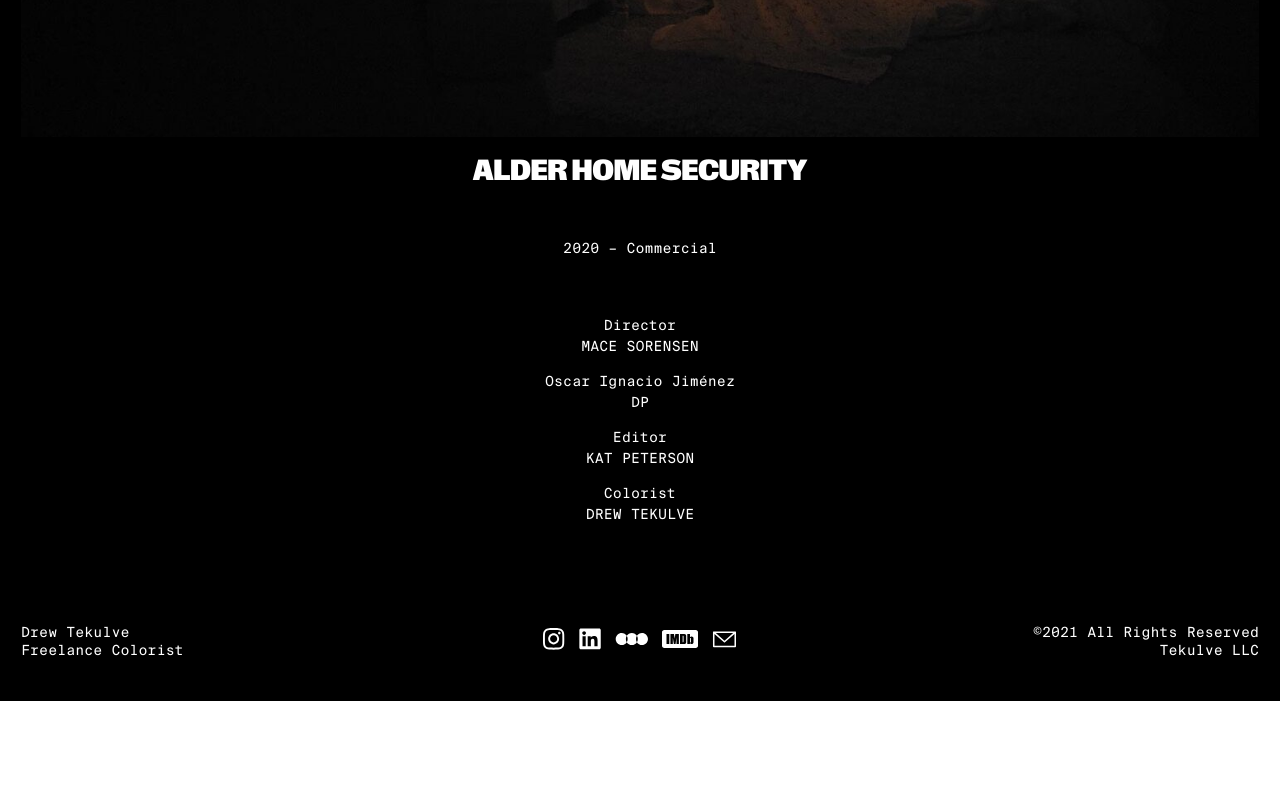
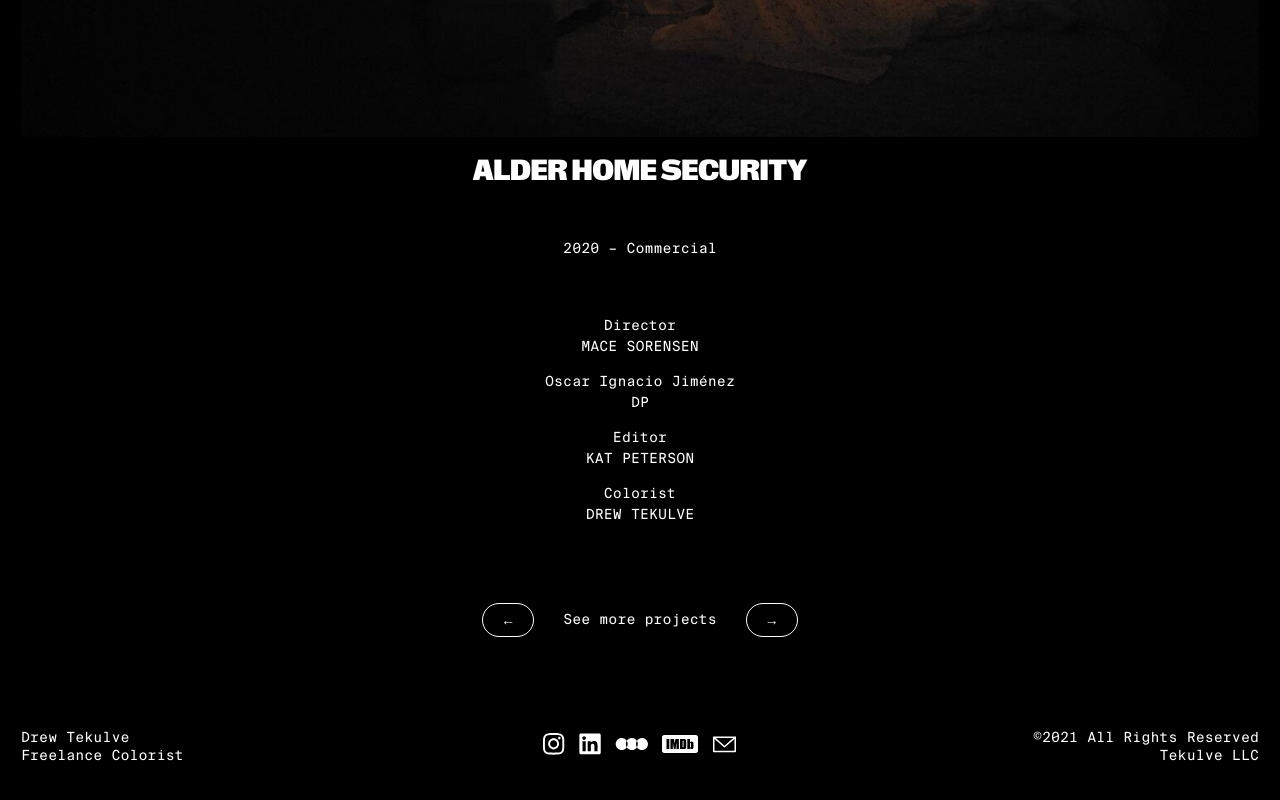
Before and after one commit to veryfunco/drew-tekulve, a Next.js app: page /projects/alder-home-security in a window 1280 px wide. Shown: the part 423-1223 px from the top of the page. Before the commit the page ends 1124 px from the top, so only its background shows below. Built offline with nearby package versions, Linux system fonts and the light colour scheme.

Commit message:
Navigation between adjacent project pages

```diff
--- a/components/Button/Button.tsx
+++ b/components/Button/Button.tsx
@@ -1,4 +1,4 @@
-import { ButtonHTMLAttributes, ReactNode } from "react";
+import { AnchorHTMLAttributes, ButtonHTMLAttributes, ReactNode } from "react";
 import classnames from "classnames";
 
 import styles from "./Button.module.css";
@@ -11,7 +11,12 @@
   wide?: boolean;
   loading?: boolean;
   disabled?: boolean;
+  href?: string;
+  as?: "link" | "button";
 }
+
+type CommonButtonAnchorProps = AnchorHTMLAttributes<HTMLAnchorElement> &
+  ButtonHTMLAttributes<HTMLButtonElement>;
 
 export function Button({
   children,
@@ -21,19 +26,25 @@
   type = "button",
   loading,
   disabled,
+  href,
+  ...props
 }: Props) {
+  const commonProps: CommonButtonAnchorProps = {
+    onClick,
+    className: classnames(
+      styles.Button,
+      wide && styles["Button-wide"],
+      transparent && styles["Button-transparent"],
+      loading && styles["Button-loading"]
+    ),
+  };
+
+  if (href != null || props.as === "link") {
+    return <a {...commonProps}>{children}</a>;
+  }
+
   return (
-    <button
-      className={classnames(
-        styles.Button,
-        wide && styles["Button-wide"],
-        transparent && styles["Button-transparent"],
-        loading && styles["Button-loading"]
-      )}
-      onClick={onClick}
-      type={type}
-      disabled={disabled}
-    >
+    <button {...commonProps} type={type} disabled={disabled}>
       <div className={styles.Spinner}></div>
       <div className={styles.Content}>{children}</div>
     </button>
--- a/components/Stack/Stack.module.css
+++ b/components/Stack/Stack.module.css
@@ -18,6 +18,10 @@
 
 .Stack-justifyEnd {
   justify-content: flex-end;
+}
+
+.Stack-justifySpaceBetween {
+  justify-content: space-between;
 }
 
 .Stack-extraTight {
--- a/components/Stack/Stack.tsx
+++ b/components/Stack/Stack.tsx
@@ -2,11 +2,12 @@
 import classnames from "classnames";
 
 import styles from "./Stack.module.css";
+import { capitalizeFirstLetter } from "lib/capitalizeFirstLetter";
 
 interface Props {
   children: ReactNode;
   align?: "center";
-  justify?: "center" | "end";
+  justify?: "center" | "end" | "spaceBetween";
   spacing?: "extraTight" | "tight" | "loose" | "extraLoose";
   direction?: "row" | "column";
   wrap?: boolean;
@@ -25,8 +26,7 @@
       className={classnames(
         styles.Stack,
         align === "center" && styles["Stack-alignCenter"],
-        justify === "center" && styles["Stack-justifyCenter"],
-        justify === "end" && styles["Stack-justifyEnd"],
+        justify && styles[`Stack-justify${capitalizeFirstLetter(justify)}`],
         spacing && styles[`Stack-${spacing}`],
         direction === "column" && styles["Stack-column"],
         wrap === false && styles["Stack-noWrap"]
--- /dev/null
+++ b/lib/capitalizeFirstLetter.ts
@@ -0,0 +1,3 @@
+export function capitalizeFirstLetter(string: string) {
+  return string.charAt(0).toUpperCase() + string.slice(1);
+}
--- /dev/null
+++ b/lib/data/adjacentProjects.ts
@@ -0,0 +1,20 @@
+import { homePage } from "./homePage";
+
+export async function adjacentProjects(id: string) {
+  const { projects } = await homePage();
+  const currentProjectIndex = projects.findIndex(
+    (project) => project.id === id
+  );
+
+  if (currentProjectIndex == null) {
+    throw new Error(`Could not find project with id ${id}`);
+  }
+
+  const isFirst = currentProjectIndex === 0;
+  const isLast = currentProjectIndex === projects.length - 1;
+
+  return {
+    previous: isFirst ? null : projects[currentProjectIndex - 1].slug,
+    next: isLast ? null : projects[currentProjectIndex + 1].slug,
+  };
+}
--- a/lib/data/homePage.ts
+++ b/lib/data/homePage.ts
@@ -1,10 +1,18 @@
 import { promises as fs } from "fs";
 import path from "path";
 
+import { allProjects } from "./allProjects";
+
 export async function homePage() {
+  const projects = await allProjects();
+
   const pagePath = path.join(process.cwd(), "content", "pages", "home.json");
+  const file = await fs.readFile(pagePath, "utf-8");
+  const { projects: projectIds, ...homeData } = JSON.parse(file);
 
-  const file = await fs.readFile(pagePath, "utf-8");
+  const joinedProjects = projectIds.map(({ project_id }) => {
+    return projects.find(({ id }) => id === project_id);
+  });
 
-  return JSON.parse(file);
+  return { ...homeData, projects: joinedProjects };
 }
--- a/pages/projects/[slug].tsx
+++ b/pages/projects/[slug].tsx
@@ -1,5 +1,6 @@
 import { useState } from "react";
 import { GetStaticPropsContext } from "next";
+import Link from "next/link";
 import Image from "next/image";
 import { animated, useTransition } from "@react-spring/web";
 
@@ -14,6 +15,7 @@
 
 import styles from "styles/projects/Detail.module.css";
 import { globalProps } from "lib/data/globalProps";
+import { adjacentProjects } from "lib/data/adjacentProjects";
 
 export const getStaticProps = async (
   context: GetStaticPropsContext<{ slug: string }>
@@ -21,10 +23,25 @@
   const global = await globalProps();
 
   const { slug } = context.params;
-
   const project = await projectBySlug(slug);
 
-  return project == null ? { notFound: true } : { props: { global, project } };
+  if (project == null) {
+    return { notFound: true };
+  }
+
+  const {
+    previous: previousProject,
+    next: nextProject,
+  } = await adjacentProjects(project.id);
+
+  return {
+    props: {
+      global,
+      project,
+      previousProject,
+      nextProject,
+    },
+  };
 };
 
 export const getStaticPaths = async () => {
@@ -38,6 +55,8 @@
 
 export default function ProjectDetail({
   project,
+  previousProject,
+  nextProject,
 }: StaticProps<typeof getStaticProps>) {
   const [videoActive, setVideoActive] = useState(false);
   const transitions = useTransition(videoActive, {
@@ -113,6 +132,34 @@
           </Stack>
         </Stack>
       </div>
+
+      <div className={styles.NavButtonsContainer}>
+        <Stack justify="spaceBetween" align="center" wrap={false}>
+          {previousProject == null ? (
+            <Button disabled aria-hidden="true">
+              &larr;
+            </Button>
+          ) : (
+            <Link href={`/projects/${previousProject}`} passHref>
+              <Button as="link" aria-label="View previous project">
+                &larr;
+              </Button>
+            </Link>
+          )}
+          <p>See more projects</p>
+          {nextProject == null ? (
+            <Button disabled aria-hidden="true">
+              &rarr;
+            </Button>
+          ) : (
+            <Link href={`/projects/${nextProject}`} passHref>
+              <Button as="link" aria-label="View next project">
+                &rarr;
+              </Button>
+            </Link>
+          )}
+        </Stack>
+      </div>
     </Page>
   );
 }
--- a/styles/projects/Detail.module.css
+++ b/styles/projects/Detail.module.css
@@ -50,6 +50,13 @@
   text-transform: uppercase;
 }
 
+.NavButtonsContainer {
+  margin: auto;
+  max-width: 400px;
+  padding: var(--spacing-extra-loose);
+  width: 100%;
+}
+
 .Description {
   margin: auto;
   max-width: 450px;
```
Also changed, not shown: pages/index.tsx (+2 -8 lines).
